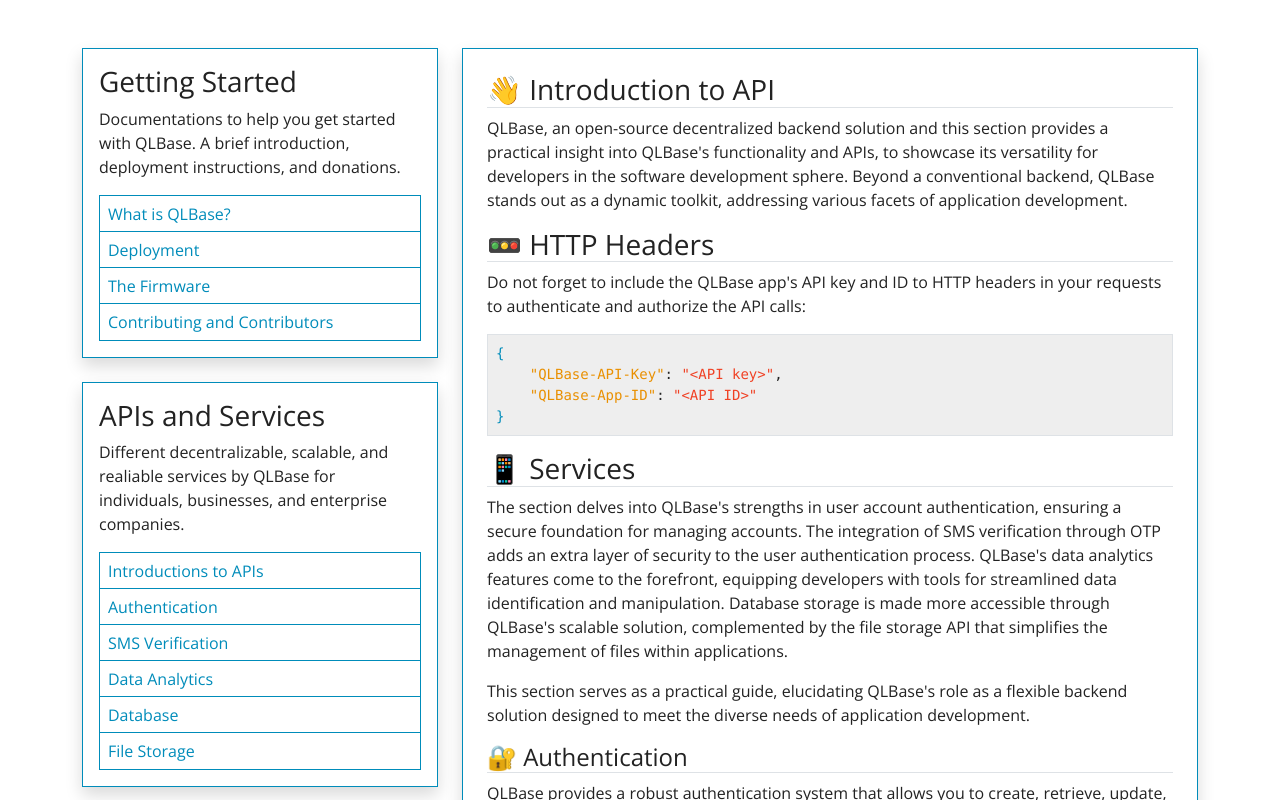
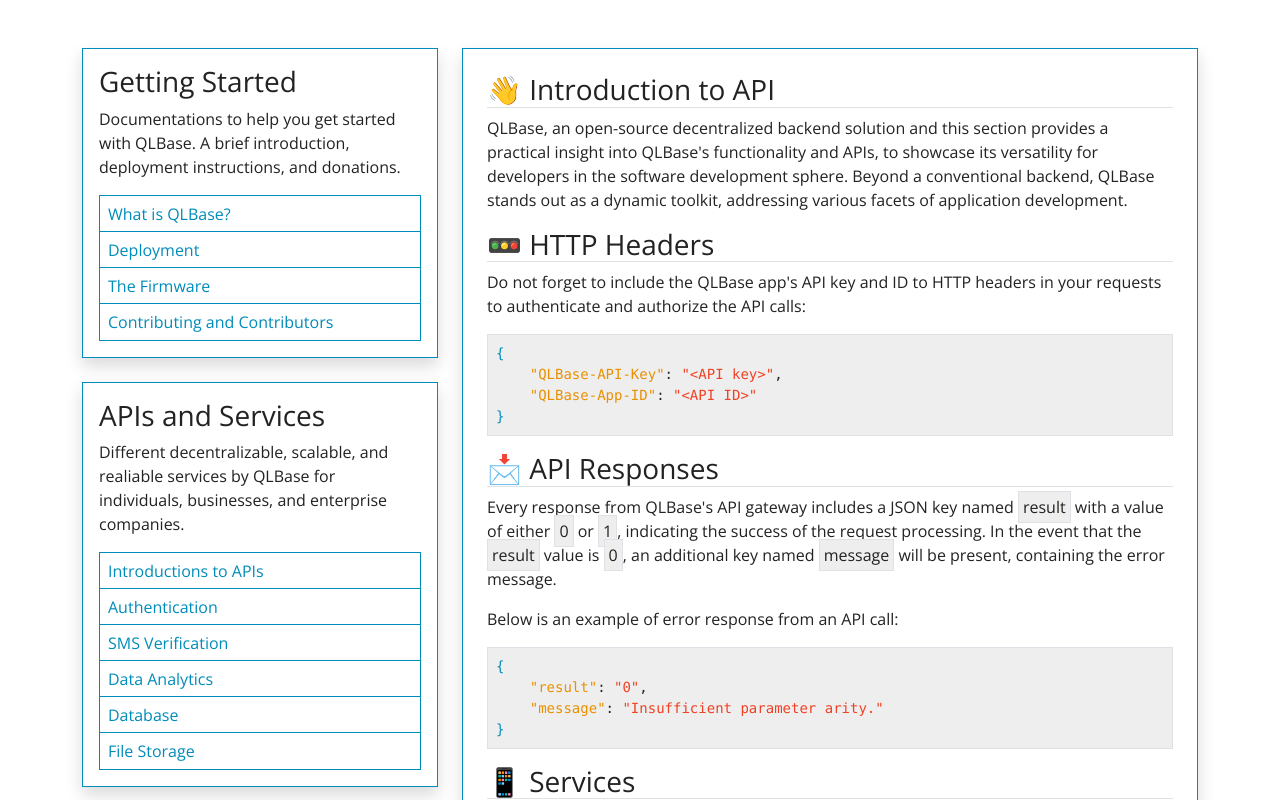
Before and after one commit to nthnn/QLBase, a Vue app in the folder documentations/: page /intro-api in a window 1280 px wide. Shown: the top 800 px of the page. Built offline with nearby package versions, Linux system fonts and the light colour scheme.

Commit message:
IntroToAPI: API call response result contents.

```diff
--- a/documentations/src/views/IntroToAPI.vue
+++ b/documentations/src/views/IntroToAPI.vue
@@ -7,6 +7,14 @@
     <pre class="bg-secondary border-gray border rounded p-2"><span class="text-primary">{</span>
     <span class="text-warning">"QLBase-API-Key"</span>: <span class="text-danger">"&lt;API key&gt;"</span>,
     <span class="text-warning">"QLBase-App-ID"</span>: <span class="text-danger">"&lt;API ID&gt;"</span>
+<span class="text-primary">}</span></pre>
+
+    <h3 class="border-bottom">📩 API Responses</h3>
+    <p>Every response from QLBase's API gateway includes a JSON key named <span class="bg-secondary border-gray border rounded p-1 d-inline">result</span> with a value of either <span class="bg-secondary border-gray border rounded p-1 d-inline">0</span> or <span class="bg-secondary border-gray border rounded p-1 d-inline">1</span>, indicating the success of the request processing. In the event that the <span class="bg-secondary border-gray border rounded p-1 d-inline">result</span> value is <span class="bg-secondary border-gray border rounded p-1 d-inline">0</span>, an additional key named <span class="bg-secondary border-gray border rounded p-1 d-inline">message</span> will be present, containing the error message.</p>
+    <p>Below is an example of error response from an API call:</p>
+    <pre class="bg-secondary border-gray border rounded p-2"><span class="text-primary">{</span>
+    <span class="text-warning">"result"</span>: <span class="text-danger">"0"</span>,
+    <span class="text-warning">"message"</span>: <span class="text-danger">"Insufficient parameter arity."</span>
 <span class="text-primary">}</span></pre>
 
     <h3 class="border-bottom">📱 Services</h3>
```
